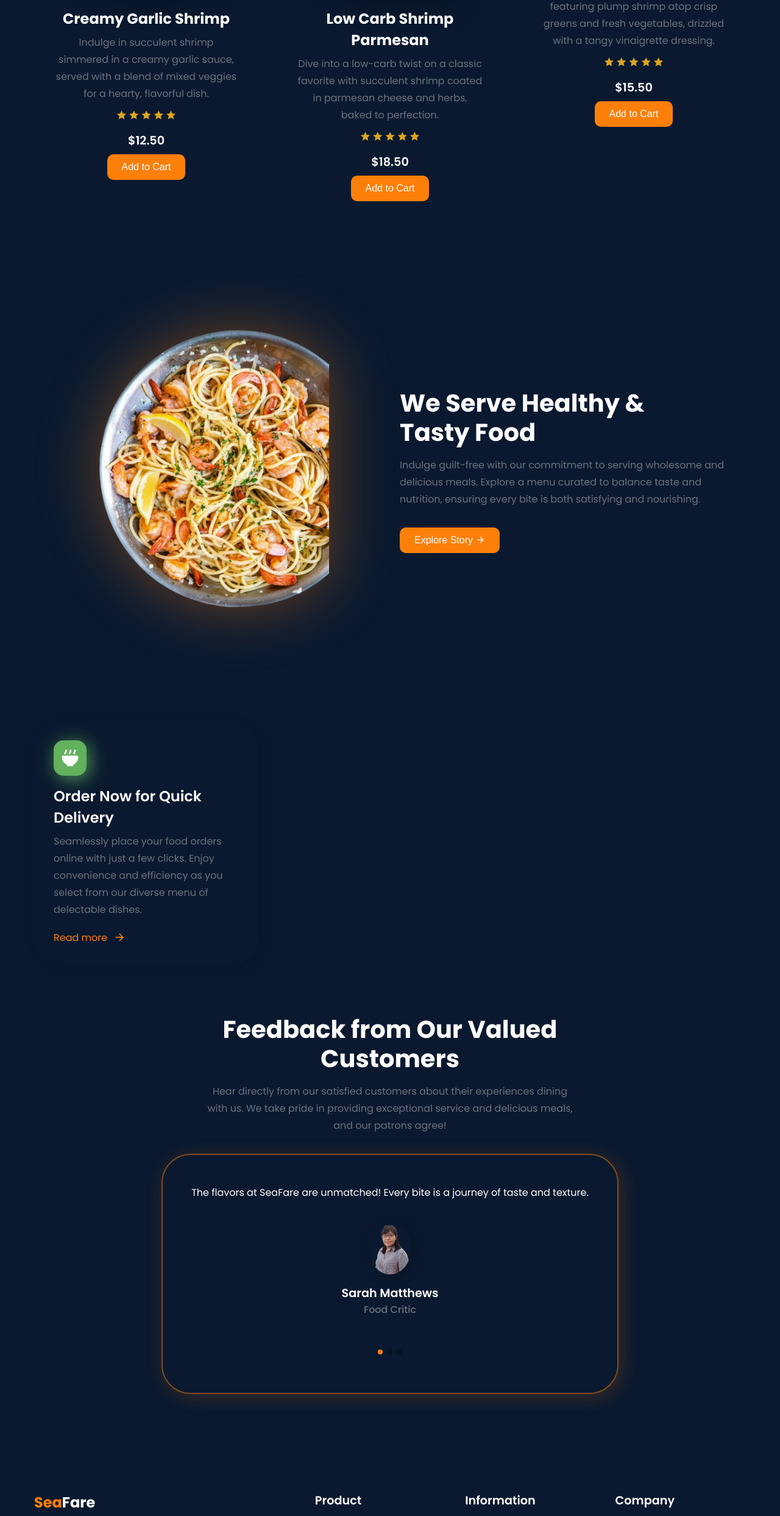
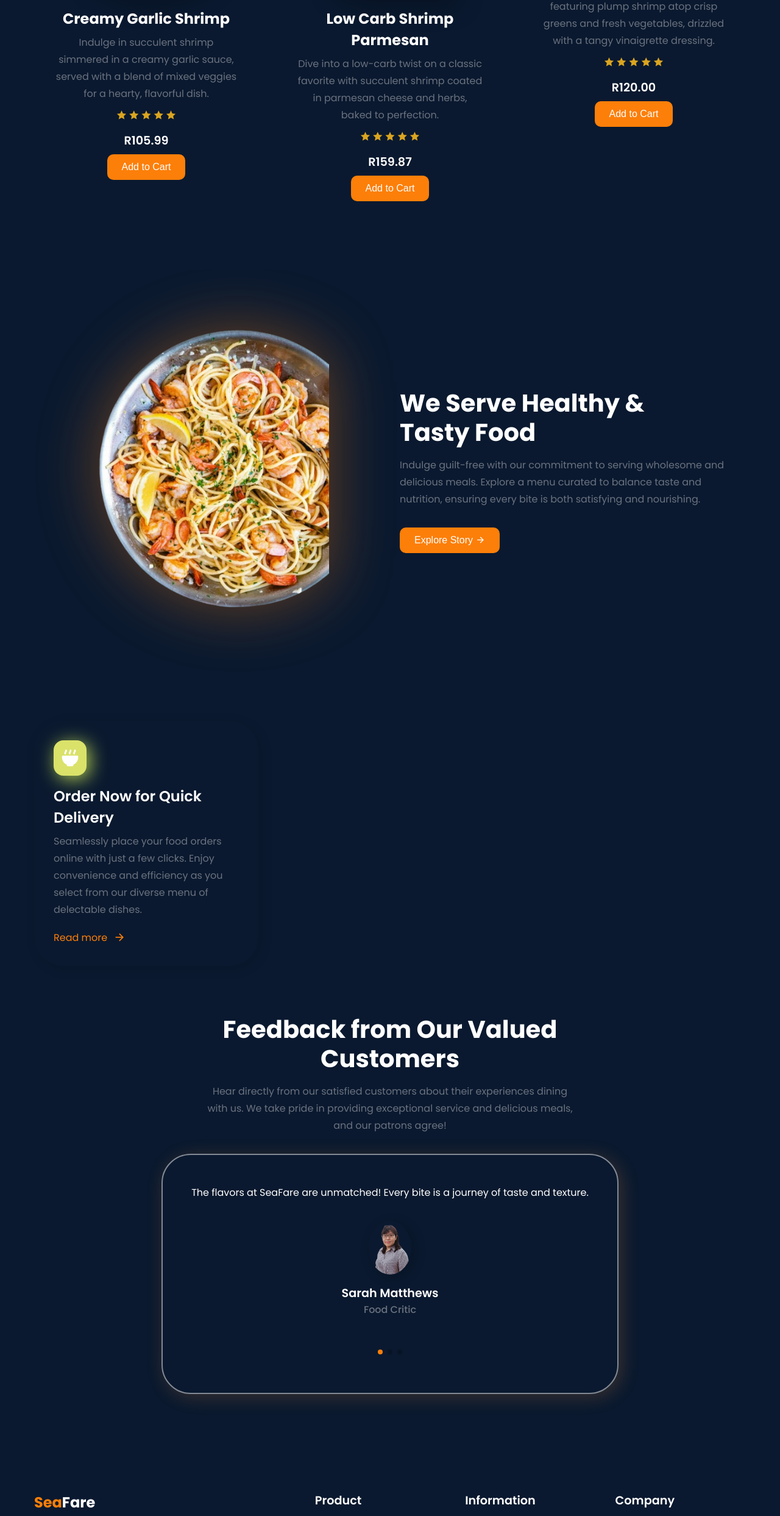
Before and after one commit to daisymachiri/Resturant-Menu, a plain HTML site: page index.html in a window 1280 px wide. Shown: the part 1257-3743 px from the top of the page at 61% size. Drawn offline with nearby package versions, Linux system fonts and the light colour scheme.

Commit message:
UPDATED MY HTML

```diff
--- a/index.html
+++ b/index.html
@@ -68,7 +68,7 @@
               <span><i class="ri-star-fill"></i></span>
             </div>
             <div class="special__footer">
-              <p class="price">$12.50</p>
+              <p class="price">R105.99</p>
               <button class="btn">Add to Cart</button>
             </div>
           </div>
@@ -86,7 +86,7 @@
               <span><i class="ri-star-fill"></i></span>
             </div>
             <div class="special__footer">
-              <p class="price">$18.50</p>
+              <p class="price">R159.87</p>
               <button class="btn">Add to Cart</button>
             </div>
           </div>
@@ -104,7 +104,7 @@
               <span><i class="ri-star-fill"></i></span>
             </div>
             <div class="special__footer">
-              <p class="price">$15.50</p>
+              <p class="price">R120.00</p>
               <button class="btn">Add to Cart</button>
             </div>
           </div>
--- a/src/style.css
+++ b/src/style.css
@@ -289,18 +289,18 @@ nav {
 }
 
 .banner__card:nth-child(1) .banner__icon {
-  background-color: #62b15c;
-  box-shadow: 5px 5px 30px #62b15cd0;
+  background-color: #dae26a;
+  box-shadow: 5px 5px 30px #daf75ad0;
 }
 
 .banner__card:nth-child(2) .banner__icon {
-  background-color: #ff3e67;
-  box-shadow: 5px 5px 30px #ff3e67d0;
+  background-color: #3ef9ff;
+  box-shadow: 5px 5px 30px #3ef2ffd0;
 }
 
 .banner__card:nth-child(3) .banner__icon {
-  background-color: #185adb;
-  box-shadow: 5px 5px 30px #185adbd0;
+  background-color: #8d5d99;
+  box-shadow: 5px 5px 30px #a261ced0;
 }
 
 .banner__card h4 {
@@ -350,8 +350,8 @@ nav {
   margin-inline: auto;
   padding: 3rem 1rem;
   overflow: hidden;
-  border: 2px solid rgba(252, 127, 9, 0.5);
-  box-shadow: 5px 5px 30px rgba(252, 127, 9, 0.2);
+  border: 2px solid rgba(252, 252, 252, 0.5);
+  box-shadow: 5px 5px 30px rgba(247, 146, 52, 0.2);
   border-radius: 3rem;
 }
 
```
